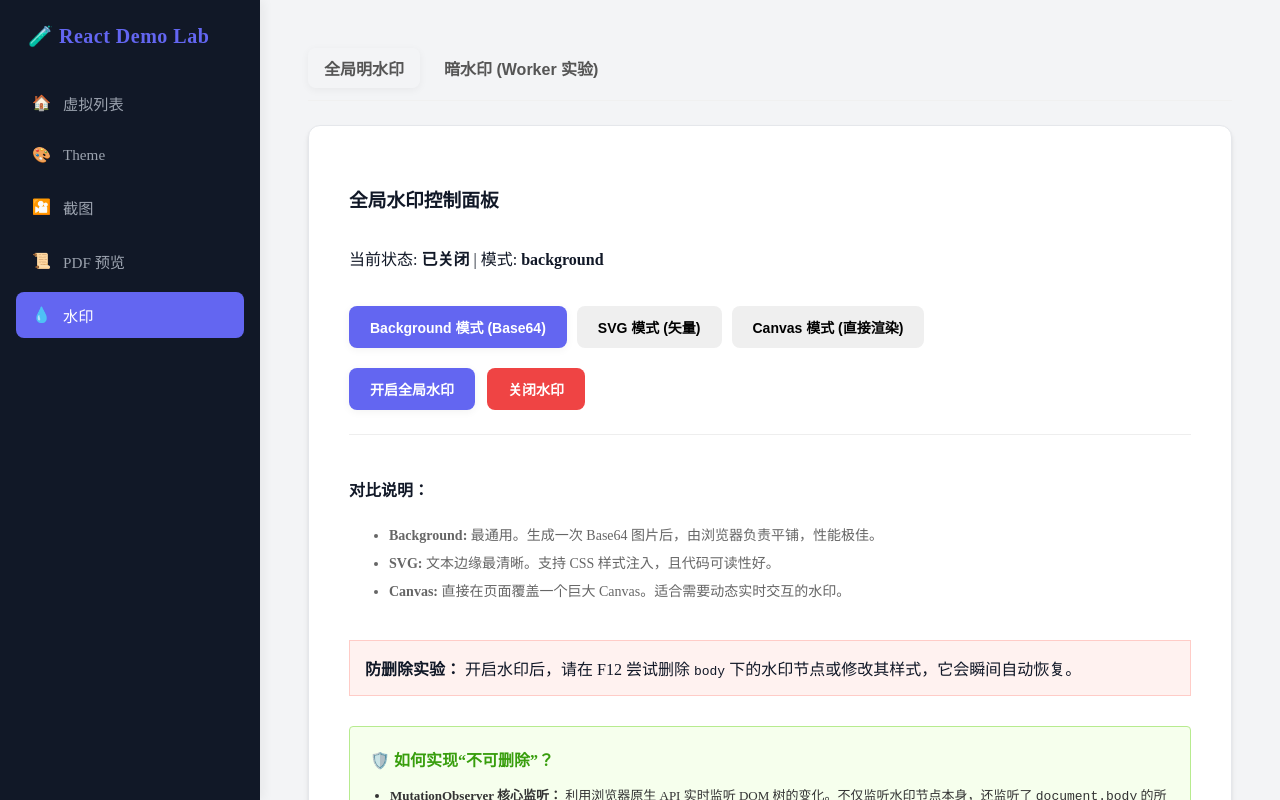
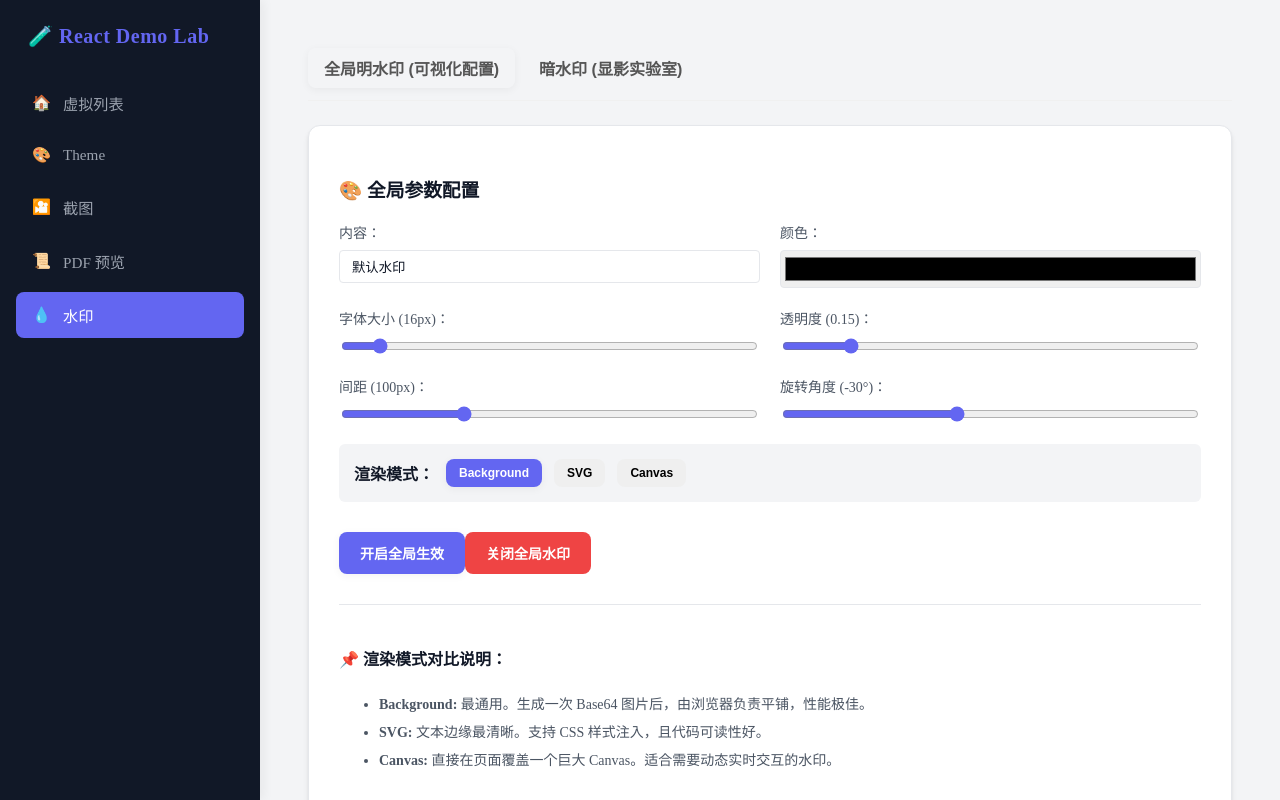
Before and after one commit to zhMoody/React_Example, a React (Vite) app: page /water-mark in a window 1280 px wide. Shown: the top 800 px of the page. Built offline with nearby package versions, Linux system fonts and the light colour scheme.

Commit message:
feat: 可配置水印

```diff
--- a/src/context/WatermarkContext.tsx
+++ b/src/context/WatermarkContext.tsx
@@ -7,9 +7,11 @@ import {
 // 1. 定义 Context 类型
 interface WatermarkConfig {
   text: string;
-  fontSize?: number;
-  opacity?: number;
-  gap?: number;
+  fontSize: number;
+  opacity: number;
+  gap: number;
+  color: string;
+  angle: number;
   mode: WatermarkMode;
 }
 
@@ -35,7 +37,9 @@ export const WatermarkProvider: React.FC<{ children: ReactNode }> = ({
     fontSize: 16,
     opacity: 0.15,
     gap: 100,
-    mode: "background", // 默认 background
+    color: "#000000",
+    angle: -30,
+    mode: "background",
   });
 
   const showWatermark = (newConfig?: Partial<WatermarkConfig>) => {
--- a/src/pages/water_mark/VisibleWaterMark.tsx
+++ b/src/pages/water_mark/VisibleWaterMark.tsx
@@ -3,12 +3,13 @@ import React, { useEffect, useRef } from "react";
 export type WatermarkMode = "canvas" | "svg" | "background";
 
 interface VisibleWaterMarkProps {
-  text?: string;
-  gap?: number;
-  angle?: number;
-  fontSize?: number;
-  opacity?: number;
-  mode?: WatermarkMode;
+  text: string;
+  gap: number;
+  angle: number;
+  fontSize: number;
+  opacity: number;
+  color: string;
+  mode: WatermarkMode;
 }
 
 /**
@@ -16,23 +17,32 @@ interface VisibleWaterMarkProps {
  * 策略：挂载在 document.body，监听 body 的变化，防止通过删除父节点绕过
  */
 export const VisibleWaterMark: React.FC<VisibleWaterMarkProps> = ({
-  text = "机密文件",
-  gap = 100,
-  angle = -30,
-  fontSize = 16,
-  opacity = 0.15,
-  mode = "background",
+  text,
+  gap,
+  angle,
+  fontSize,
+  opacity,
+  color,
+  mode,
 }) => {
-  // 使用 ref 记录水印节点的 ID，方便在全局寻找
   const watermarkId = useRef(`wm-${Math.random().toString(36).slice(2)}`);
   const watermarkNodeRef = useRef<HTMLElement | null>(null);
 
-  // 生成水印图片的 DataURL (Canvas/SVG 共用逻辑)
   const getWatermarkUrl = () => {
     const size = 200 + gap;
     if (mode === "svg") {
       const svg = `<svg width="${size}" height="${size}" xmlns="http://www.w3.org/2000/svg">
-        <text x="50%" y="50%" fill="rgba(0,0,0,${opacity})" font-family="Arial" font-size="${fontSize}" text-anchor="middle" dominant-baseline="middle" transform="rotate(${angle}, ${size / 2}, ${size / 2})">
+        <text
+          x="50%"
+          y="50%"
+          fill="${color}"
+          fill-opacity="${opacity}"
+          font-family="Arial"
+          font-size="${fontSize}"
+          text-anchor="middle"
+          dominant-baseline="middle"
+          transform="rotate(${angle}, ${size / 2}, ${size / 2})"
+        >
           ${text}
         </text>
       </svg>`;
@@ -46,7 +56,8 @@ export const VisibleWaterMark: React.FC<VisibleWaterMarkProps> = ({
     if (ctx) {
       ctx.translate(size / 2, size / 2);
       ctx.rotate((angle * Math.PI) / 180);
-      ctx.fillStyle = `rgba(0, 0, 0, ${opacity})`;
+      ctx.globalAlpha = opacity;
+      ctx.fillStyle = color;
       ctx.font = `${fontSize}px Arial`;
       ctx.textAlign = "center";
       ctx.fillText(text, 0, 0);
@@ -54,13 +65,10 @@ export const VisibleWaterMark: React.FC<VisibleWaterMarkProps> = ({
     return canvas.toDataURL("image/png");
   };
 
-  // 创建/重建水印节点
   const createWatermark = () => {
-    // 1. 如果已存在，先彻底移除
     const oldNode = document.getElementById(watermarkId.current);
     if (oldNode) oldNode.remove();
 
-    // 2. 创建新节点
     let node: HTMLElement;
     if (mode === "canvas") {
       const canvas = document.createElement("canvas");
@@ -76,7 +84,8 @@ export const VisibleWaterMark: React.FC<VisibleWaterMarkProps> = ({
         if (pCtx) {
           pCtx.translate(pSize / 2, pSize / 2);
           pCtx.rotate((angle * Math.PI) / 180);
-          pCtx.fillStyle = `rgba(0,0,0,${opacity})`;
+          pCtx.globalAlpha = opacity;
+          pCtx.fillStyle = color;
           pCtx.font = `${fontSize}px Arial`;
           pCtx.textAlign = "center";
           pCtx.fillText(text, 0, 0);
@@ -94,7 +103,6 @@ export const VisibleWaterMark: React.FC<VisibleWaterMarkProps> = ({
       node.style.backgroundRepeat = "repeat";
     }
 
-    // 3. 强制锁定核心样式
     node.id = watermarkId.current;
     const style: Partial<CSSStyleDeclaration> = {
       position: "fixed",
@@ -109,42 +117,31 @@ export const VisibleWaterMark: React.FC<VisibleWaterMarkProps> = ({
     };
     Object.assign(node.style, style);
 
-    // 插入到 body 的第一个子节点，而不是 appendChild 到最后
-    // 这样它就在 script 标签之前，减少对后续渲染的影响
     if (document.body.firstChild) {
       document.body.insertBefore(node, document.body.firstChild);
     } else {
       document.body.appendChild(node);
     }
-
     watermarkNodeRef.current = node;
   };
 
   useEffect(() => {
     createWatermark();
 
-    // 重点：在 document.body 上开启全局观察
     const observer = new MutationObserver((mutations) => {
       for (const mutation of mutations) {
-        // 场景 A: 水印节点被直接删除，或其某个父节点被删导致它也消失了
         const isRemoved = Array.from(mutation.removedNodes).some(
           (node) =>
             node === watermarkNodeRef.current ||
-            (node instanceof HTMLElement &&
-              node.contains(watermarkNodeRef.current)),
+            (node instanceof HTMLElement && node.contains(watermarkNodeRef.current)),
         );
-
-        // 场景 B: 水印节点的属性被修改
         const isModified =
-          mutation.type === "attributes" &&
-          mutation.target === watermarkNodeRef.current;
+          mutation.type === "attributes" && mutation.target === watermarkNodeRef.current;
 
         if (isRemoved || isModified) {
-          // 只有当水印节点真的不在 DOM 树中时才重建
           if (!document.getElementById(watermarkId.current)) {
             createWatermark();
           } else if (isModified) {
-            // 属性被改了，强制刷回来
             createWatermark();
           }
         }
@@ -152,9 +149,9 @@ export const VisibleWaterMark: React.FC<VisibleWaterMarkProps> = ({
     });
 
     observer.observe(document.body, {
-      childList: true, // 监听节点增删
-      attributes: true, // 监听属性变化
-      subtree: true, // 深度监听所有后代（解决删除父节点问题）
+      childList: true,
+      attributes: true,
+      subtree: true,
       attributeFilter: ["style", "class", "hidden"],
     });
 
@@ -163,16 +160,11 @@ export const VisibleWaterMark: React.FC<VisibleWaterMarkProps> = ({
     return () => {
       observer.disconnect();
       window.removeEventListener("resize", createWatermark);
-      // 安全移除：只有节点在 body 下时才移除
-      if (
-        watermarkNodeRef.current &&
-        document.body.contains(watermarkNodeRef.current)
-      ) {
+      if (watermarkNodeRef.current && document.body.contains(watermarkNodeRef.current)) {
         document.body.removeChild(watermarkNodeRef.current);
       }
     };
-  }, [text, gap, angle, fontSize, opacity, mode]);
+  }, [text, gap, angle, fontSize, opacity, color, mode]);
 
-  // 组件本身不渲染任何内容到 React tree 中，它是通过 DOM API 渲染到 body 的
   return null;
 };
--- a/src/pages/water_mark/WaterMark.css
+++ b/src/pages/water_mark/WaterMark.css
@@ -27,25 +27,71 @@
   border-bottom: 2px solid #1890ff;
 }
 
-.active-mode {
-  background: #1890ff !important;
-  color: white !important;
-  border-color: #1890ff !important;
+.settings-grid {
+  display: grid;
+  grid-template-columns: repeat(2, 1fr);
+  gap: 20px;
+  margin-top: 20px;
 }
 
-.controls-stack {
+.setting-item {
   display: flex;
-  gap: 12px;
-}
-.controls {
-  margin: 20px 0;
-  display: flex;
-  justify-content: center;
-  gap: 12px;
+  flex-direction: column;
+  gap: 8px;
 }
 
-.hint {
-  color: #888;
+.setting-item label {
+  font-size: 14px;
+  color: var(--text-subtle);
+  font-weight: 500;
+}
+
+.setting-item input[type="text"] {
+  padding: 8px 12px;
+  border: 1px solid var(--border-color);
+  background: var(--bg-input);
+  color: var(--text-main);
+  border-radius: 4px;
+  outline: none;
+}
+
+.setting-item input[type="text"]:focus {
+  border-color: var(--primary-color);
+}
+
+.setting-item input[type="range"] {
+  cursor: pointer;
+  accent-color: var(--primary-color);
+}
+
+.setting-item input[type="color"] {
+  width: 100%;
+  height: 38px;
+  padding: 2px;
+  border: 1px solid var(--border-color);
+  border-radius: 4px;
+  cursor: pointer;
+}
+
+.danger-zone {
+  background: #fff2f0;
+  border: 1px solid #ffccc7;
+  padding: 15px;
+  border-radius: 4px;
   font-size: 13px;
-  text-align: center;
+  color: #ff4d4f;
 }
+
+.mode-selector {
+  display: flex;
+  align-items: center;
+  gap: 12px;
+  padding: 15px;
+  background: var(--bg-layout);
+  border-radius: 6px;
+}
+
+.mode-selector label {
+  font-weight: 600;
+  color: var(--text-main);
+}
--- a/src/pages/water_mark/WaterMark.tsx
+++ b/src/pages/water_mark/WaterMark.tsx
@@ -1,19 +1,25 @@
 import { useState } from "react";
 import { useWatermark } from "../../context/WatermarkContext";
 import { InvisibleWaterMark } from "./InvisibleWaterMark";
-import Button, { ButtonVariant } from "../../components/common/Button";
+import Button, {
+  ButtonSize,
+  ButtonVariant,
+} from "../../components/common/Button";
 import "./WaterMark.css";
 
 export const WaterMark = () => {
   const [tab, setTab] = useState<"visible" | "invisible">("visible");
-  const { isEnabled, showWatermark, hideWatermark, updateConfig, config } =
-    useWatermark();
+  const { showWatermark, hideWatermark, updateConfig, config } = useWatermark();
 
   const modes: any[] = [
-    { label: "Background 模式 (Base64)", value: "background" },
-    { label: "SVG 模式 (矢量)", value: "svg" },
-    { label: "Canvas 模式 (直接渲染)", value: "canvas" },
+    { label: "Background", value: "background" },
+    { label: "SVG", value: "svg" },
+    { label: "Canvas", value: "canvas" },
   ];
+
+  const handleConfigChange = (key: string, value: any) => {
+    updateConfig({ [key]: value });
+  };
 
   return (
     <div className="watermark-page">
@@ -24,7 +30,7 @@ export const WaterMark = () => {
           }
           onClick={() => setTab("visible")}
         >
-          全局明水印
+          全局明水印 (可视化配置)
         </Button>
         <Button
           variant={
@@ -32,23 +38,88 @@ export const WaterMark = () => {
           }
           onClick={() => setTab("invisible")}
         >
-          暗水印 (Worker 实验)
+          暗水印 (显影实验室)
         </Button>
       </div>
 
       <div className="tab-content">
         {tab === "visible" ? (
-          <div className="card" style={{ padding: "40px" }}>
-            <h3>全局水印控制面板</h3>
-            <p>
-              当前状态: <strong>{isEnabled ? "已开启" : "已关闭"}</strong> |
-              模式: <strong>{config.mode}</strong>
-            </p>
+          <div className="card" style={{ padding: "30px" }}>
+            <div className="watermark-settings">
+              <h3>🎨 全局参数配置</h3>
 
-            <div
-              className="mode-selector"
-              style={{ margin: "20px 0", display: "flex", gap: "10px" }}
-            >
+              <div className="settings-grid">
+                <div className="setting-item">
+                  <label>内容：</label>
+                  <input
+                    type="text"
+                    value={config.text}
+                    onChange={(e) => handleConfigChange("text", e.target.value)}
+                  />
+                </div>
+                <div className="setting-item">
+                  <label>颜色：</label>
+                  <input
+                    type="color"
+                    value={config.color}
+                    onChange={(e) =>
+                      handleConfigChange("color", e.target.value)
+                    }
+                  />
+                </div>
+                <div className="setting-item">
+                  <label>字体大小 ({config.fontSize}px)：</label>
+                  <input
+                    type="range"
+                    min="12"
+                    max="64"
+                    value={config.fontSize}
+                    onChange={(e) =>
+                      handleConfigChange("fontSize", parseInt(e.target.value))
+                    }
+                  />
+                </div>
+                <div className="setting-item">
+                  <label>透明度 ({config.opacity})：</label>
+                  <input
+                    type="range"
+                    min="0.01"
+                    max="1"
+                    step="0.05"
+                    value={config.opacity}
+                    onChange={(e) =>
+                      handleConfigChange("opacity", parseFloat(e.target.value))
+                    }
+                  />
+                </div>
+                <div className="setting-item">
+                  <label>间距 ({config.gap}px)：</label>
+                  <input
+                    type="range"
+                    min="20"
+                    max="300"
+                    value={config.gap}
+                    onChange={(e) =>
+                      handleConfigChange("gap", parseInt(e.target.value))
+                    }
+                  />
+                </div>
+                <div className="setting-item">
+                  <label>旋转角度 ({config.angle}°)：</label>
+                  <input
+                    type="range"
+                    min="-180"
+                    max="180"
+                    value={config.angle}
+                    onChange={(e) =>
+                      handleConfigChange("angle", parseInt(e.target.value))
+                    }
+                  />
+                </div>
+              </div>
+
+              <div className="mode-selector" style={{ marginTop: "20px" }}>
+                <label>渲染模式：</label>
                 {modes.map((m) => (
                   <Button
                     key={m.value}
@@ -57,6 +128,7 @@ export const WaterMark = () => {
                         ? ButtonVariant.Primary
                         : ButtonVariant.Ghost
                     }
+                    size={ButtonSize.SM}
                     onClick={() => updateConfig({ mode: m.value })}
                   >
                     {m.label}
@@ -64,26 +136,29 @@ export const WaterMark = () => {
                 ))}
               </div>
 
-            <div className="controls-stack">
-              <Button
-                onClick={() => showWatermark({ text: "张三 (UserID: 9527)" })}
-              >
-                开启全局水印
+              <div className="controls-stack" style={{ marginTop: "30px" }}>
+                <Button onClick={() => showWatermark()}>开启全局生效</Button>
+                <Button variant={ButtonVariant.Danger} onClick={hideWatermark}>
+                  关闭全局水印
                 </Button>
-              <Button variant={ButtonVariant.Danger} onClick={hideWatermark}>
-                关闭水印
-              </Button>
+              </div>
             </div>
 
             <div
               style={{
-                marginTop: "24px",
-                borderTop: "1px solid #eee",
+                marginTop: "30px",
+                borderTop: "1px solid var(--border-color)",
                 paddingTop: "20px",
               }}
             >
-              <h4>对比说明：</h4>
-              <ul style={{ fontSize: "14px", color: "#666", lineHeight: "2" }}>
+              <h4>📌 渲染模式对比说明：</h4>
+              <ul
+                style={{
+                  fontSize: "14px",
+                  color: "var(--text-subtle)",
+                  lineHeight: "2",
+                }}
+              >
                 <li>
                   <strong>Background:</strong> 最通用。生成一次 Base64
                   图片后，由浏览器负责平铺，性能极佳。
@@ -108,14 +183,14 @@ export const WaterMark = () => {
                 border: "1px solid #ffccc7",
               }}
             >
-              <strong>防删除实验：</strong> 开启水印后，请在 F12 尝试删除{" "}
+              <strong>🛡️ 防删除检测：</strong> 开启水印后，请在 F12 尝试删除{" "}
               <code>body</code> 下的水印节点或修改其样式，它会瞬间自动恢复。
             </div>
 
             <div
               className="tech-specs"
               style={{
-                marginTop: "30px",
+                marginTop: "20px",
                 padding: "20px",
                 background: "#f6ffed",
                 border: "1px solid #b7eb8f",
@@ -123,20 +198,20 @@ export const WaterMark = () => {
               }}
             >
               <h4 style={{ margin: "0 0 12px 0", color: "#389e0d" }}>
-                🛡️ 如何实现“不可删除”？
+                🔎 如何实现“不可删除”？
               </h4>
               <ul
                 style={{
                   fontSize: "13px",
-                  color: "#333",
+                  color: "var(--text-main)",
                   lineHeight: "1.8",
                   paddingLeft: "20px",
                 }}
               >
                 <li>
                   <strong>MutationObserver 核心监听：</strong> 利用浏览器原生
-                  API 实时监听 DOM 树的变化。不仅监听水印节点本身，还监听了{" "}
-                  <code>document.body</code> 的所有子节点变动。
+                  API 实时监听 DOM 树的变化。监听了 <code>document.body</code>{" "}
+                  的所有子节点变动。
                 </li>
                 <li>
                   <strong>全方位覆盖：</strong> 配置{" "}
@@ -146,16 +221,14 @@ export const WaterMark = () => {
                   （监听深层嵌套节点，防止通过删除父级绕过）。
                 </li>
                 <li>
-                  <strong>自动补偿机制：</strong> 一旦检测到水印节点从 DOM
-                  树中消失，监听回调会立即触发 <code>createWatermark()</code>{" "}
-                  函数，在毫秒级时间内于 <code>body.firstChild</code>{" "}
-                  位置原地复活。
+                  <strong>自动补偿机制：</strong>{" "}
+                  一旦检测到水印节点消失，监听回调会立即触发{" "}
+                  <code>createWatermark()</code>，在毫秒级时间内于{" "}
+                  <code>body.firstChild</code> 位置复活。
                 </li>
                 <li>
-                  <strong>样式锁定：</strong> 如果用户在控制台尝试修改{" "}
-                  <code>opacity: 0</code>、<code>display: none</code> 或{" "}
-                  <code>z-index</code>
-                  ，系统会识别到属性变化并强制刷回初始安全样式。
+                  <strong>样式锁定：</strong> 如果修改 <code>opacity</code> 或{" "}
+                  <code>display</code>，系统会识别到属性变化并强制刷回初始样式。
                 </li>
               </ul>
             </div>
```
Also changed, not shown: src/pages/water_mark/InvisibleWaterMark.tsx (+92 -57 lines). Lines whose indentation alone changed are shown as unchanged.
